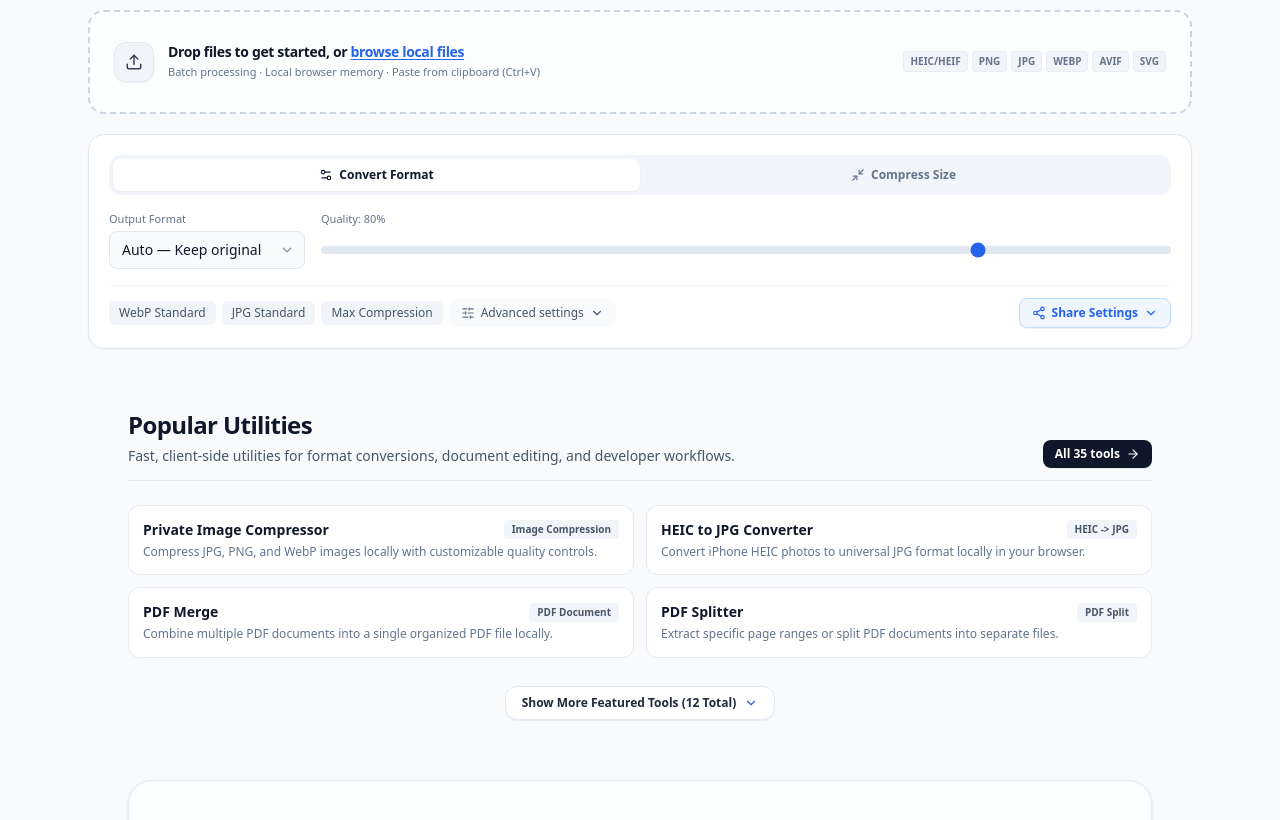
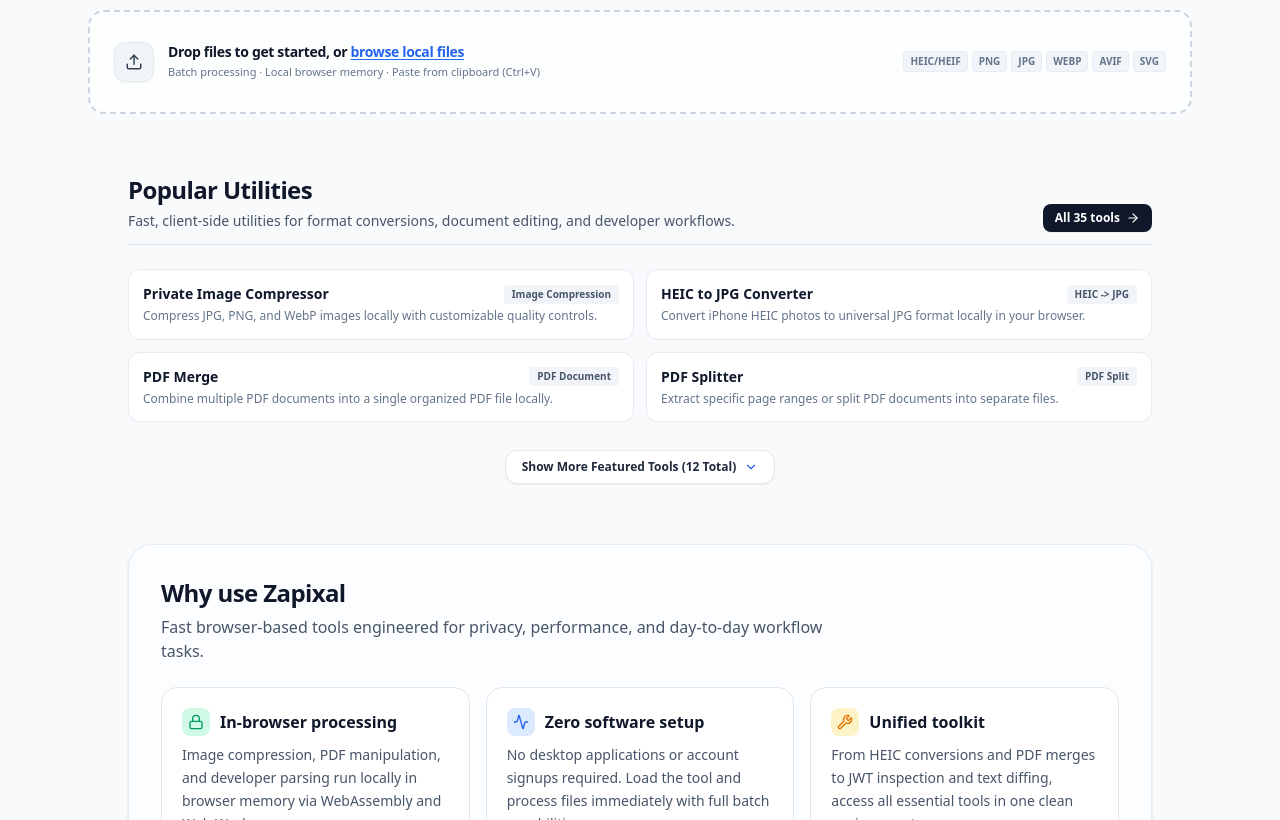
Before and after one commit to Vahzryn/zatest, a React (Vite) app: page / in a window 1280 px wide. Shown: the part 640-1460 px from the top of the page. Built offline with nearby package versions, Linux system fonts and the light colour scheme.

Commit message:
refactor(ui): streamline shared settings access
Remove the dropdown menu for shared settings in GlobalControls, making it directly accessible to improve UX. Clean up related state management logic and update the homepage layout rendering.

```diff
--- a/src/App.tsx
+++ b/src/App.tsx
@@ -458,8 +458,9 @@
                       variant="compact"
                     />
 
-                    {/* Compact indicator when shared URL settings are active */}
+                    {/* Only rendered when shared URL settings are active on the homepage */}
                     {hasSharedUrlSettings && (
+                      <React.Fragment>
                         <div className="flex flex-wrap items-center justify-between gap-2.5 px-3.5 py-2.5 bg-indigo-50/80 dark:bg-indigo-950/40 border border-indigo-200/80 dark:border-indigo-800/60 rounded-xl text-xs animate-in fade-in duration-200">
                           <div className="flex flex-wrap items-center gap-2 text-indigo-950 dark:text-indigo-200">
                             <span className="font-semibold text-indigo-700 dark:text-indigo-400">Shared settings applied:</span>
@@ -474,9 +475,7 @@
                             </span>
                           </div>
                         </div>
-                    )}
 
-                    {/* Global controls with always visible Share Settings and collapsed advanced options */}
                         <div className="w-full">
                           <GlobalControls
                             settings={settings}
@@ -487,6 +486,8 @@
                             isCopiedSettingsLink={isCopiedSettingsLink}
                           />
                         </div>
+                      </React.Fragment>
+                    )}
 
                     <PopularToolsSection onNavigate={handleNavigate} />
                     <ValuePropsSection />
@@ -581,7 +582,7 @@
                 onDismissAutoChunkedBanner={dismissAutoChunkedBanner}
                 totalPendingBytes={totalPendingBytes}
                 onContinueToDownload={() => setShowCompleteView(true)}
-                onShareSettings={() => handleShareSettings(currentPath, settings, seoData)}
+                onShareSettings={seoData.pageCategory !== 'home' || hasSharedUrlSettings ? () => handleShareSettings(currentPath, settings, seoData) : undefined}
                 isCopiedSettingsLink={isCopiedSettingsLink}
               />
             )}
--- a/src/components/GlobalControls.tsx
+++ b/src/components/GlobalControls.tsx
@@ -43,30 +43,7 @@
     return 'quality';
   });
   const [showAdvanced, setShowAdvanced] = React.useState(false);
-  const [isShareOpen, setIsShareOpen] = React.useState(false);
-  const shareDropdownRef = React.useRef<HTMLDivElement | null>(null);
   const debounceTimerRef = React.useRef<NodeJS.Timeout | null>(null);
-
-  React.useEffect(() => {
-    function handleClickOutside(event: MouseEvent) {
-      if (shareDropdownRef.current && !shareDropdownRef.current.contains(event.target as Node)) {
-        setIsShareOpen(false);
-      }
-    }
-    function handleKeyDown(event: KeyboardEvent) {
-      if (event.key === 'Escape') {
-        setIsShareOpen(false);
-      }
-    }
-    if (isShareOpen) {
-      document.addEventListener('mousedown', handleClickOutside);
-      document.addEventListener('keydown', handleKeyDown);
-    }
-    return () => {
-      document.removeEventListener('mousedown', handleClickOutside);
-      document.removeEventListener('keydown', handleKeyDown);
-    };
-  }, [isShareOpen]);
 
   const [localResizeWidth, setLocalResizeWidth] = React.useState<string>(
     settings.resize.maxWidth ? String(settings.resize.maxWidth) : ''
@@ -928,96 +905,28 @@
           )}
         </div>
 
-        {/* Share Settings Dropdown Menu */}
+        {/* Share Settings Action (Always directly accessible on tool pages, hidden when onShareSettings is undefined) */}
         {onShareSettings && (
-          <div className="relative ml-auto sm:ml-0" ref={shareDropdownRef}>
-            <button
-              type="button"
-              onClick={() => setIsShareOpen(prev => !prev)}
-              disabled={disabled}
-              className={cn(
-                "inline-flex items-center justify-center gap-1.5 px-3 py-1.5 text-xs font-semibold rounded-lg transition-colors cursor-pointer disabled:opacity-50 shrink-0 shadow-2xs border",
-                isShareOpen
-                  ? "text-indigo-700 dark:text-indigo-300 bg-indigo-100 dark:bg-indigo-900/80 border-indigo-300 dark:border-indigo-700"
-                  : "text-indigo-600 dark:text-indigo-400 bg-indigo-50 hover:bg-indigo-100 dark:bg-indigo-950/60 dark:hover:bg-indigo-900/60 border border-indigo-200 dark:border-indigo-800"
-              )}
-              title="Share these image processing settings"
-              aria-expanded={isShareOpen}
-              aria-haspopup="true"
-              id="btn-share-dropdown-trigger"
-            >
-              <Share2 className="w-3.5 h-3.5" />
-              <span>Share Settings</span>
-              <ChevronDown className={cn("w-3.5 h-3.5 transition-transform duration-200", isShareOpen && "rotate-180")} />
-            </button>
-
-            {/* Dropdown Popover */}
-            {isShareOpen && (
-              <div
-                className="absolute right-0 top-full mt-2 w-72 sm:w-80 p-3.5 bg-white dark:bg-zinc-900 border border-zinc-200 dark:border-zinc-800 rounded-xl shadow-xl z-50 animate-in fade-in zoom-in-95 duration-150"
-                role="dialog"
-                aria-label="Share Settings"
-              >
-                <div className="pb-2.5 border-b border-zinc-100 dark:border-zinc-800">
-                  <div className="flex items-center gap-1.5">
-                    <Share2 className="w-3.5 h-3.5 text-indigo-600 dark:text-indigo-400" />
-                    <h4 className="text-xs font-bold text-zinc-900 dark:text-white">Share Configuration</h4>
-                  </div>
-                  <p className="text-[11px] text-zinc-500 dark:text-zinc-400 mt-1 leading-snug">
-                    Share a direct link with your exact settings. Files are never uploaded or included.
-                  </p>
-                </div>
-
-                {/* Configuration Summary Pills */}
-                <div className="flex flex-wrap gap-1.5 my-2.5">
-                  {settings.targetMaxKB ? (
-                    <span className="px-2 py-0.5 text-[10.5px] font-medium bg-amber-50 text-amber-700 dark:bg-amber-950/50 dark:text-amber-300 rounded-md border border-amber-200 dark:border-amber-800">
-                      Target: {settings.targetMaxKB} KB
-                    </span>
-                  ) : null}
-                  <span className="px-2 py-0.5 text-[10.5px] font-medium bg-zinc-100 text-zinc-700 dark:bg-zinc-800 dark:text-zinc-300 rounded-md">
-                    Format: {settings.targetFormat.toUpperCase()}
-                  </span>
-                  {!settings.targetMaxKB && (
-                    <span className="px-2 py-0.5 text-[10.5px] font-medium bg-zinc-100 text-zinc-700 dark:bg-zinc-800 dark:text-zinc-300 rounded-md">
-                      Quality: {Math.round(settings.quality * 100)}%
-                    </span>
-                  )}
-                  {settings.resize?.enabled && (
-                    <span className="px-2 py-0.5 text-[10.5px] font-medium bg-zinc-100 text-zinc-700 dark:bg-zinc-800 dark:text-zinc-300 rounded-md">
-                      Resize: {settings.resize.maxWidth || 'auto'}×{settings.resize.maxHeight || 'auto'}
-                    </span>
-                  )}
-                  {settings.stripExif && (
-                    <span className="px-2 py-0.5 text-[10.5px] font-medium bg-zinc-100 text-zinc-700 dark:bg-zinc-800 dark:text-zinc-300 rounded-md">
-                      Strip EXIF
-                    </span>
-                  )}
-                </div>
-
-                {/* Copy Link Action Button */}
           <button
             type="button"
             onClick={onShareSettings}
             disabled={disabled}
-                  className="w-full flex items-center justify-center gap-2 px-3.5 py-2 text-xs font-semibold text-white bg-indigo-600 hover:bg-indigo-700 active:bg-indigo-800 rounded-lg transition-colors cursor-pointer shadow-xs disabled:opacity-50"
+            className="inline-flex items-center justify-center gap-1.5 px-3 py-1.5 text-xs font-semibold text-indigo-600 dark:text-indigo-400 bg-indigo-50 hover:bg-indigo-100 dark:bg-indigo-950/60 dark:hover:bg-indigo-900/60 border border-indigo-200 dark:border-indigo-800 rounded-lg transition-colors cursor-pointer disabled:opacity-50 shrink-0 shadow-2xs ml-auto sm:ml-0"
+            title="Copy a shareable link with this exact configuration"
             id="btn-share-settings-main"
           >
             {isCopiedSettingsLink ? (
               <>
-                      <Check className="w-3.5 h-3.5 text-white" />
-                      <span>Link Copied to Clipboard!</span>
+                <Check className="w-3.5 h-3.5 text-emerald-600 dark:text-emerald-400" />
+                <span className="text-emerald-600 dark:text-emerald-400">Link Copied!</span>
               </>
             ) : (
               <>
                 <Share2 className="w-3.5 h-3.5" />
-                      <span>Copy Shareable Settings Link</span>
+                <span>Share Settings</span>
               </>
             )}
           </button>
-              </div>
-            )}
-          </div>
         )}
       </div>
 
```
Lines whose indentation alone changed are shown as unchanged.
